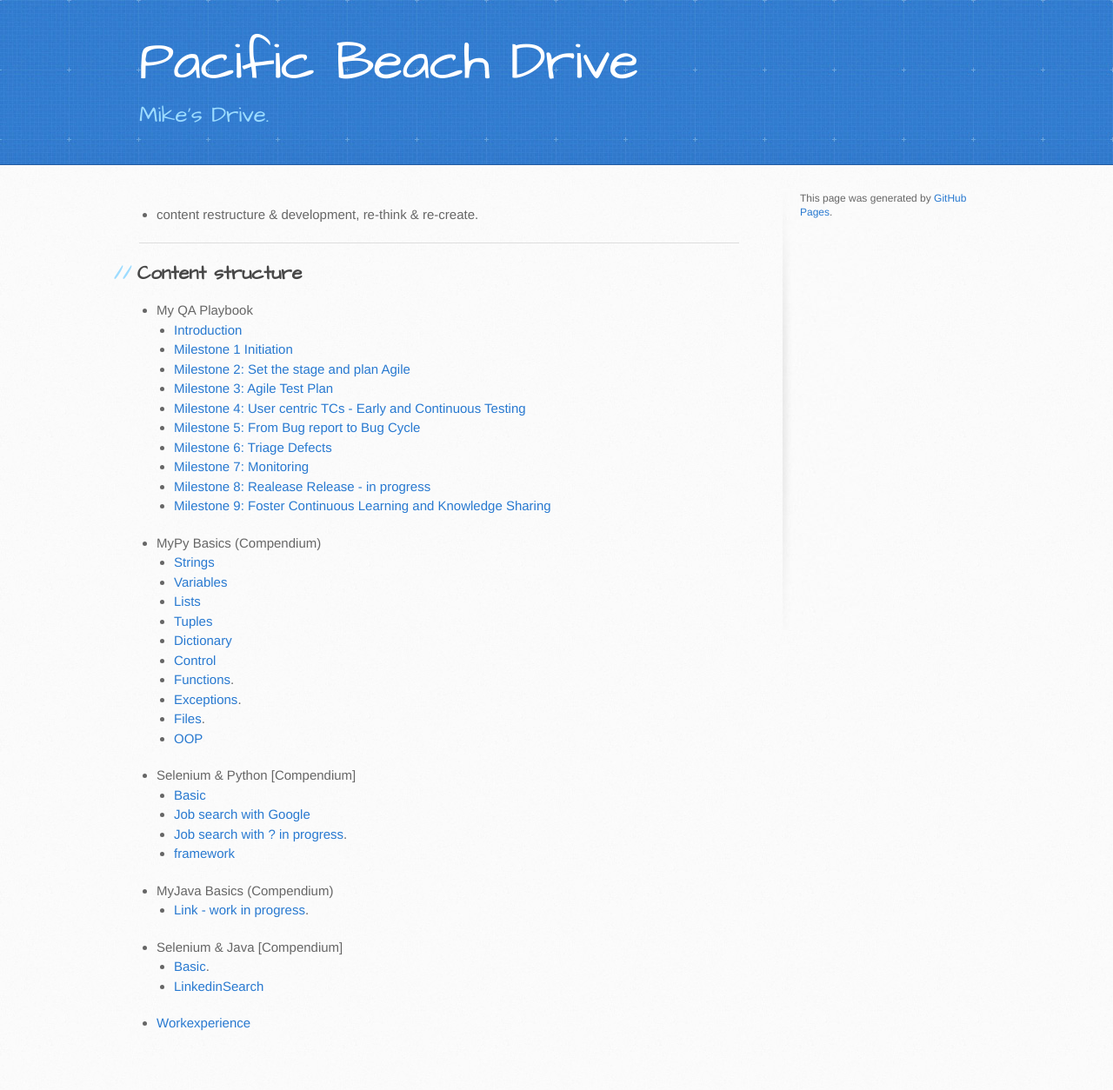
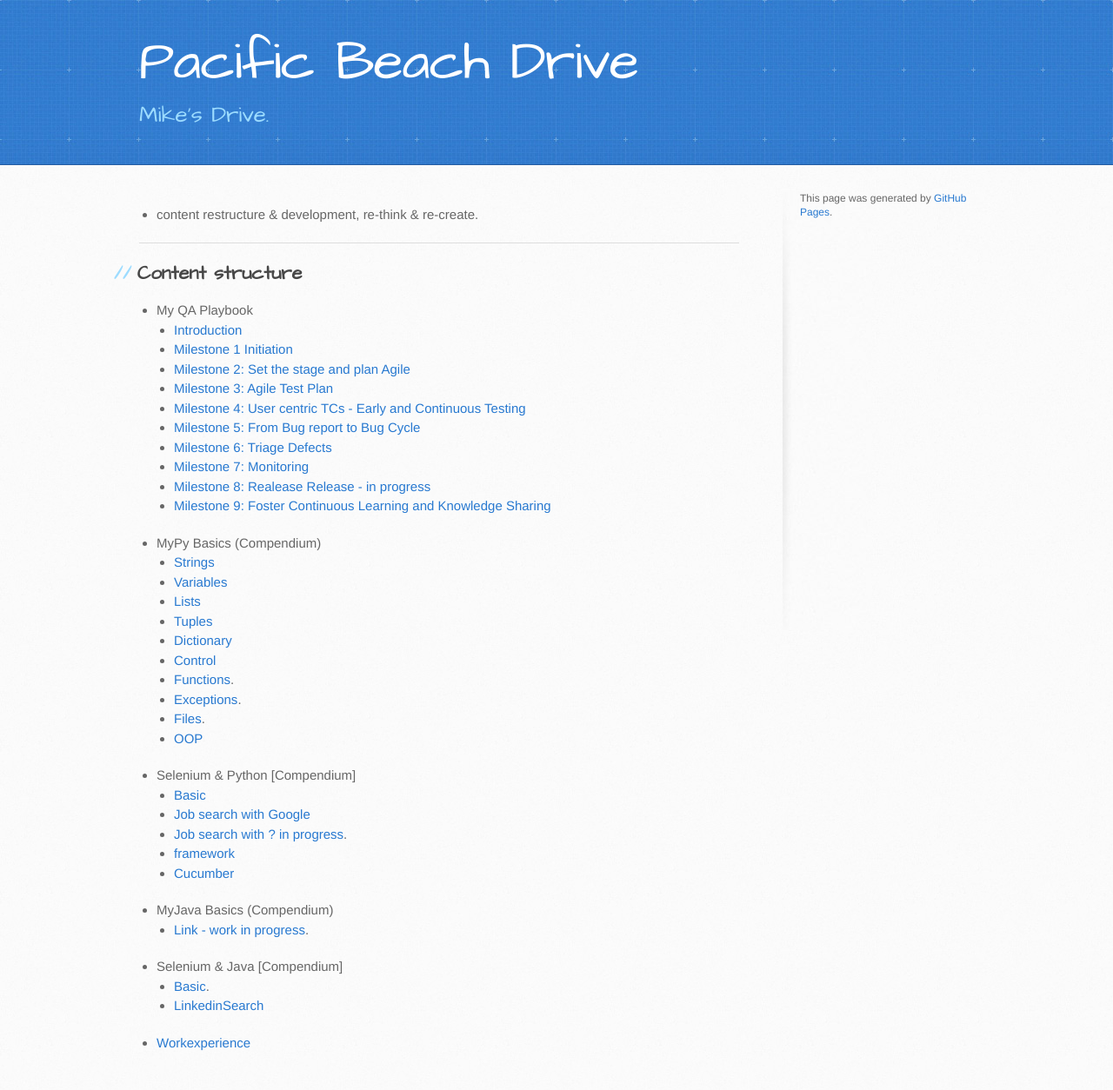
Before and after one commit to trumpfheller/trumpfheller.github.io, a Jekyll site: the page built from index.md, in a window 1280 px wide. Shown: the whole page at 87% size. Built offline with Jekyll 4.4.1, drawn with Linux system fonts in a browser that asks for light colours; before the commit the page ends 1231 px from its top, so only the background shows below that.

Commit message:
Update index.md

```diff
--- a/index.md
+++ b/index.md
@@ -37,6 +37,7 @@ layout: default
   - [Job search with Google](./selenium_python/googlesearch.html)
   - [Job search with ? in progress](./another-page.html).
   - [framework](./framework.html)
+  - [Cucumber](./cucumber.html)
 
 - MyJava Basics (Compendium)
   - [Link - work in progress](./another-page.html).
```
